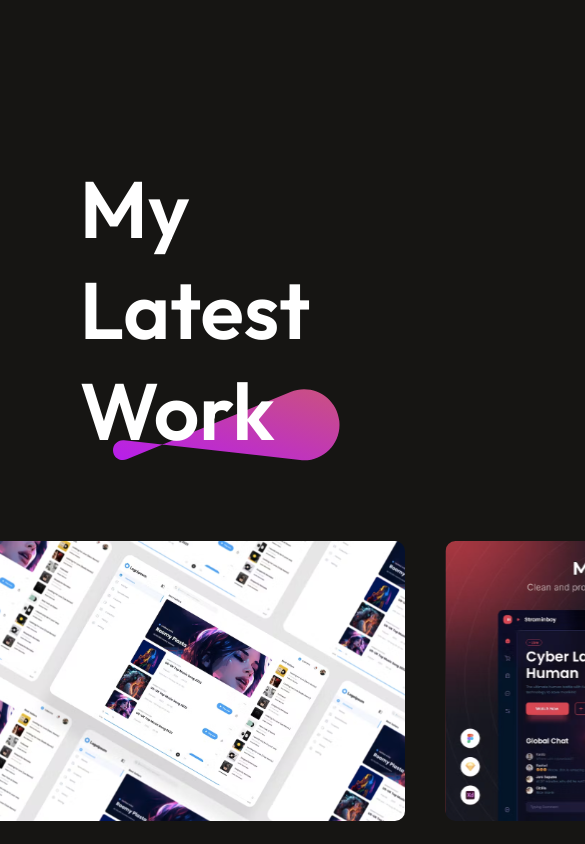
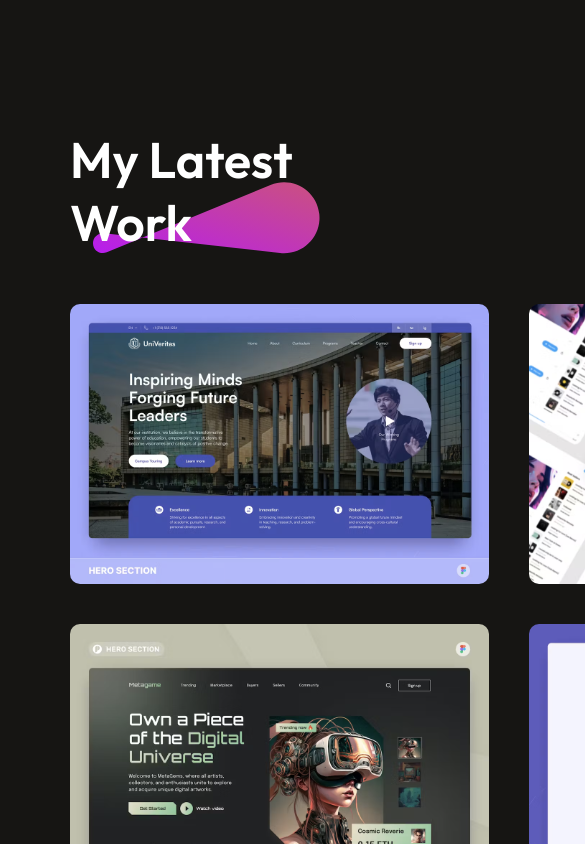
Before and after one commit to hellokristinafaye/portfolio-react, a React (Vite) app: page / in a window 390 px wide. Shown: the part 2320-3164 px from the top of the page, 585 px wide, since content can reach past the window. Built offline with nearby package versions, Linux system fonts and the light colour scheme.

Commit message:
Work section styling for mobile started

```diff
--- a/src/components/MyWork/MyWork.css
+++ b/src/components/MyWork/MyWork.css
@@ -55,3 +55,17 @@
     gap: 30px;
     transition: 0.6s;
 }
+
+@media(max-width: 768px) {
+    .mywork{
+        gap: 50px;
+        margin: 50px 70px;
+        align-items: start;
+    }
+    .mywork-title h1{
+        padding: 0;
+        font-size: 50px;
+        font-weight: 600;
+    }
+
+}
```
